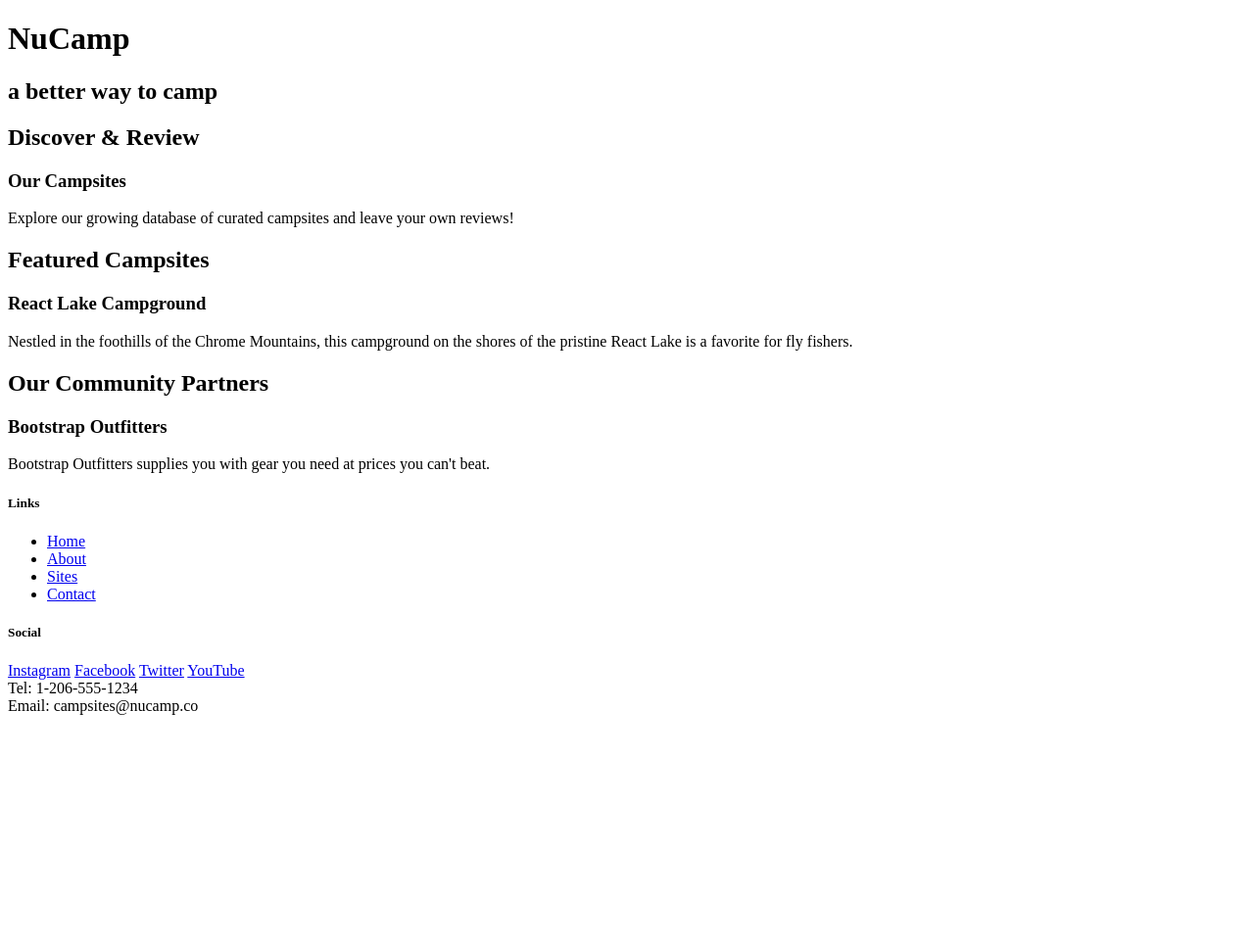
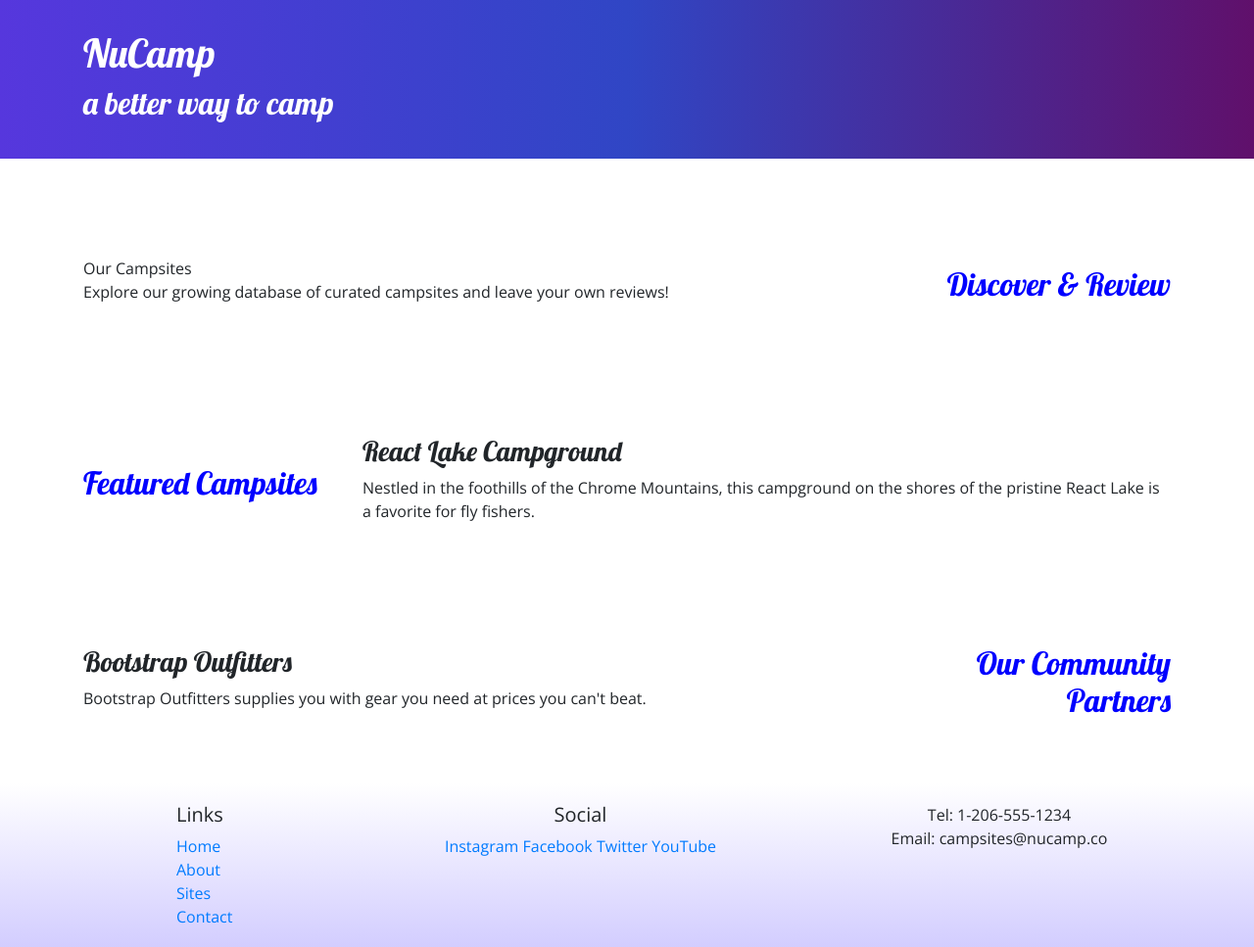
Before and after one commit to ferdakesik/BootstrapProject, a website: page index.html in a window 1280 px wide. Shown: the whole page at 98% size. Before the commit the page ends 800 px from the top, so only its background shows below. Drawn offline with nearby package versions, Linux system fonts and the light colour scheme.

Commit message:
second part

```diff
--- /dev/null
+++ b/css/styles.css
@@ -0,0 +1,33 @@
+body{
+
+    font-family: "Open Sans",sans-serif;
+}
+
+h1,h2,h3{
+font-family: "Lobster",cursive;
+
+}
+
+h2{
+    color:blue;
+}
+header h2{
+    color: white;
+}
+
+footer{
+    background-image: linear-gradient(white, #CEC8FF);
+    padding: 20px 0;
+}
+.jumbotron{
+    padding: 30px;
+    background-image: linear-gradient(to right,#5637DD,#3046C5,#60106B);
+color: white;
+
+
+}
+
+.row-content{
+    padding: 50px 0;
+    min-height: 200px;
+}
--- a/index.html
+++ b/index.html
@@ -1,60 +1,96 @@
 <!DOCTYPE html>
 <html lang="en">
-
 <head>
     <meta charset="utf-8" />
+    <meta name="viewport" content="width=device-width, initial-scale=1" />
+
+    <!-- Bootstrap CSS -->
+    <link rel="stylesheet" href="node_modules/bootstrap/dist/css/bootstrap.min.css" />
+
+    <!-- Additional CSS must be placed after Bootstrap CSS -->
+    <link rel="stylesheet" href="https://fonts.googleapis.com/css?family=Lobster|Open+Sans" />
+    <link rel="stylesheet" href="css/styles.css" />
+
+
+
+
     <title>NuCamp: A Better Way To Camp</title>
 </head>
-
 <body>
-
-    <header>
-        <div>
+    <header class="jumbotron jumbotron-fluid">
+        <div class="container">
+            <div class="row">
+                <div class="col">
                     <h1>NuCamp</h1>
                     <h2>a better way to camp</h2>
                 </div>
+            </div>
+        </div>
     </header>
 
-    <div>
-        <h2>Discover & Review</h2>
+    <div class="container">
+        <div class="row row-content align-items-center">
+            <div class="col-sm-4 order-sm-last col-md-3">
+                <h2 class="text-sm-right">Discover & Review</h2>
+            </div>
+
+            <div class="col"
                 <h3>Our Campsites</h3>
                 <p>Explore our growing database of curated campsites and leave your own reviews!</p>
             </div>
+        </div>
 
-    <div>
+        <div class="row row-content align-items-center">
+            <div class="col-sm-4 col-md-3">
                 <h2>Featured Campsites</h2>
+            </div>
+            <div class="col">
                 <h3>React Lake Campground</h3>
                 <p>Nestled in the foothills of the Chrome Mountains, this campground on the shores of the pristine React Lake is a favorite for fly fishers.</p>
             </div>
+        </div>
 
-    <div>
-        <h2>Our Community Partners</h2>
+        <div class="row row-content align-items-center">
+            <div class="col-sm-4 order-sm-last col-md-3">
+                <h2 class="text-sm-right">Our Community Partners</h2>
+            </div>
+            <div class="col">
                 <h3>Bootstrap Outfitters</h3>
                 <p>Bootstrap Outfitters supplies you with gear you need at prices you can't beat.</p>
             </div>
+        </div>
+    </div>
+
 
     <footer>
-        <div>
+        <div class="container">
+            <div class="row">
+                <div class="col-4 col-sm-2 offset-1">
                     <h5>Links</h5>
-            <ul>
+                    <ul class="list-unstyled">
                         <li><a href="#">Home</a></li>
                         <li><a href="#">About</a></li>
                         <li><a href="#">Sites</a></li>
                         <li><a href="#">Contact</a></li>
                     </ul>
                 </div>
-        <div>
+                <div class="col-6 col-sm-5 text-center">
                     <h5>Social</h5>
                     <a href="http://instagram.com/">Instagram</a>
                     <a href="http://facebook.com/">Facebook</a>
                     <a href="http://twitter.com/">Twitter</a>
                     <a href="http://youtube.com/">YouTube</a>
                 </div>
-        <div>
+                <div class="col-sm-4 text-center">
                     Tel: 1-206-555-1234<br />
                     Email: campsites@nucamp.co
                 </div>
+            </div>
+        </div>
     </footer>
+
+
+
  <!-- jQuery must come first, then Popper.js, then the Bootstrap JavaScript plugins.-->
  <script src="node_modules/jquery/dist/jquery.slim.min.js"></script>
  <script src="node_modules/popper.js/dist/umd/popper.min.js"></script>
```
Also changed, not shown: 1 other file. Lines whose indentation alone changed are shown as unchanged.
